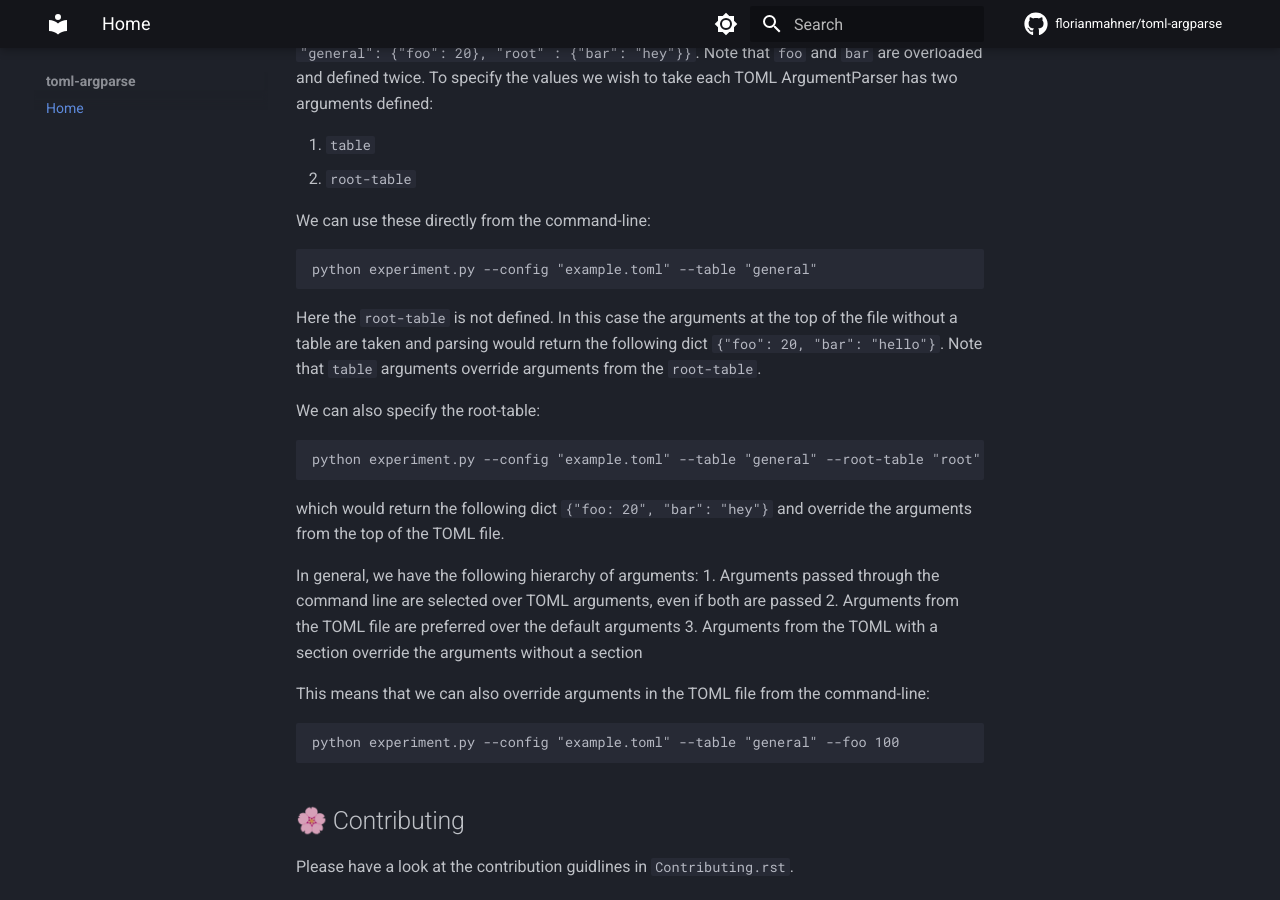
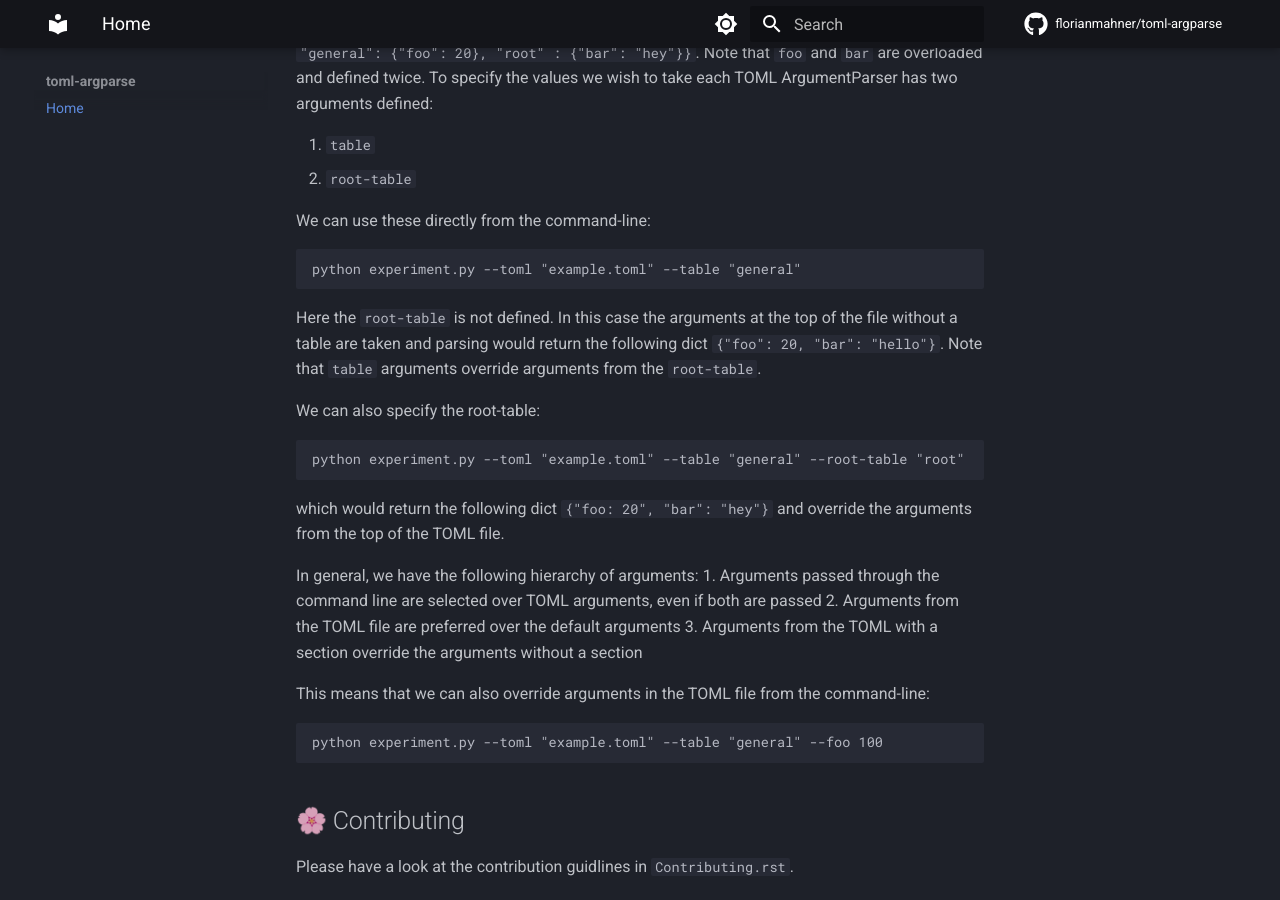
Before and after one commit to florianmahner/tomlparse, an MkDocs documentation site: the page built from docs/README.md, in a window 1280 px wide and 900 px high, scrolled down 2031 px. Built offline with MkDocs 1.6.1 and Material for MkDocs 9.7.7, drawn with Linux system fonts in a browser that asks for light colours; comment, search, counter and statistics services are not loaded; some of the changed text lies outside the part shown.

Commit message:
Update README.md

````diff
--- a/docs/README.md
+++ b/docs/README.md
@@ -53,10 +53,10 @@ parser.add_argument("--bar", type=str, default="")
 parser.parse_args()
 ```
 
-This is just a simple example with two arguments. But for larger projects with many hyperparameters, the number of arguments can quickly grow, and the TOML file provides an easy way to collect and store different hyperparameter configurations. Every TOML ArgumentParser has a `config` argument defined that we can pass using the following command-line syntax:
+This is just a simple example with two arguments. But for larger projects with many hyperparameters, the number of arguments can quickly grow, and the TOML file provides an easy way to collect and store different hyperparameter configurations. Every TOML ArgumentParser has a `toml` argument defined that we can pass using the following command-line syntax:
 
 ```bash
-python experiment.py --config "example.toml"
+python experiment.py --toml "example.toml"
 ```
 
 This will replace the default values from the ArgumentParser with the TOML values.
@@ -89,7 +89,7 @@ If we would load this TOML file as usual this would return a dict `{"foo": 10, "
 We can use these directly from the command-line:
 
 ```bash
-python experiment.py --config "example.toml" --table "general"
+python experiment.py --toml "example.toml" --table "general"
 ```
 
 Here the `root-table` is not defined. In this case the arguments at the top of the file without a table are taken and parsing would return the following dict `{"foo": 20, "bar": "hello"}`. Note that `table` arguments override arguments from the `root-table`.
@@ -97,7 +97,7 @@ Here the `root-table` is not defined. In this case the arguments at the top of t
 We can also specify the root-table:
 
 ```bash
-python experiment.py --config "example.toml" --table "general" --root-table "root"
+python experiment.py --toml "example.toml" --table "general" --root-table "root"
 ```
 
 which would return the following dict `{"foo: 20", "bar": "hey"}` and override the arguments from the top of the TOML file.
@@ -111,7 +111,7 @@ In general, we have the following hierarchy of arguments:
 This means that we can also override arguments in the TOML file from the command-line:
 
 ```bash
-python experiment.py --config "example.toml" --table "general" --foo 100
+python experiment.py --toml "example.toml" --table "general" --foo 100
 ```
 
 
````
